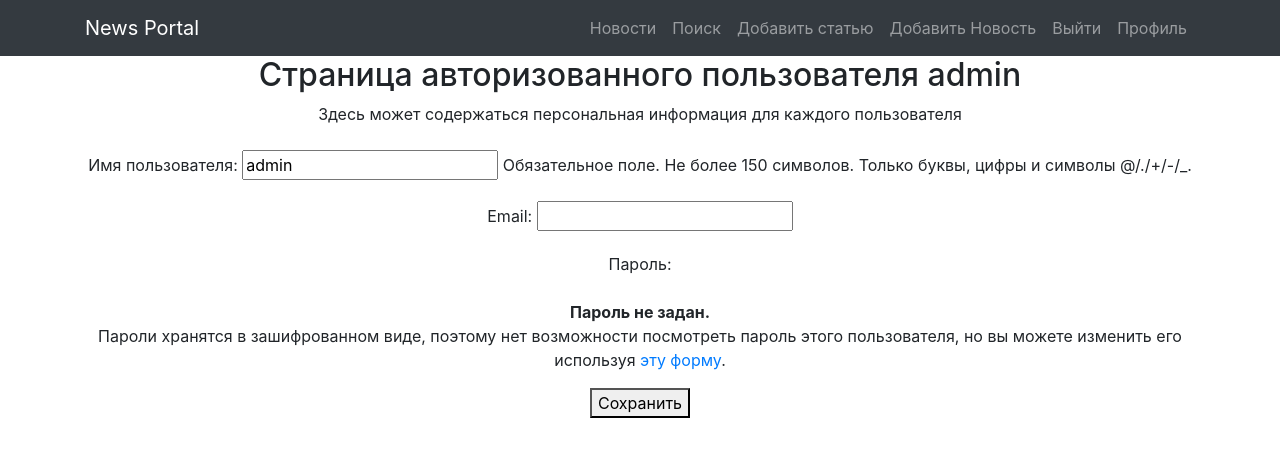
After one commit to ViktorSanych/NewsPortalD-10, a Django app: page /news/3/profile_update/ in a window 1280 px wide. The commit adds this page. Shown: the top 457 px of the page. Run offline with Django 4.2, Linux system fonts and the light colour scheme; a user stored in the database is signed in; some libraries are stand-ins or nearby versions.

Commit message:
Итоговый проект 8.6 - класс-представление редактирования профиля

```diff
--- a/news/forms.py
+++ b/news/forms.py
@@ -1,8 +1,18 @@
 from django import forms
 from .models import Post
+from django.contrib.auth.forms import UserChangeForm
+from django.contrib.auth.models import User
 
 
 class PostForm(forms.ModelForm):
     class Meta:
         model = Post
         fields = ['author', 'category', 'title', 'text']
+
+
+class ProfileUpdateForm(UserChangeForm):
+    email = forms.EmailField(required=True)
+
+    class Meta:
+        model = User
+        fields = ['username', 'email']
--- a/news/urls.py
+++ b/news/urls.py
@@ -1,7 +1,7 @@
 from django.urls import path
 
 from news.views import PostDetailView, PostUpdateView, PostDeleteView, PostsListView, SearchView,\
-    NewsCreateView, ArticleCreateView
+    NewsCreateView, ArticleCreateView, ProfileUpdateView
 
 urlpatterns = [
     path('news/', PostsListView.as_view(), name='posts_list'),
@@ -11,5 +11,6 @@ urlpatterns = [
     path('news/search/', SearchView.as_view(), name='search'),
     path('news/news_create/', NewsCreateView.as_view(), name='news_create'),
     path('news/article_create/', ArticleCreateView.as_view(), name='article_create'),
+    path('news/<int:pk>/profile_update/', ProfileUpdateView.as_view(), name='profile_update')
     # ...
 ]
--- a/news/views.py
+++ b/news/views.py
@@ -1,8 +1,11 @@
+from django.contrib.auth.models import User
+from django.contrib.auth.decorators import login_required
+from django.utils.decorators import method_decorator
 from django.views.generic import DetailView, UpdateView, DeleteView, ListView, CreateView
 from django_filters.views import FilterView
 from django.urls import reverse_lazy
 
-from .forms import PostForm
+from .forms import PostForm, ProfileUpdateForm
 from .models import Post
 from news.filters import PostFilter
 
@@ -91,3 +94,14 @@ class ArticleDeleteView(DeleteView):
     model = Post
     template_name = 'news/post_delete.html'
     success_url = reverse_lazy('posts_list')
+
+
+@method_decorator(login_required, name='dispatch')
+class ProfileUpdateView(UpdateView):
+    model = User
+    form_class = ProfileUpdateForm
+    template_name = 'news/profile_update.html'
+    success_url = reverse_lazy('posts_list')
+
+    def get_object(self, queryset=None):
+        return self.request.user
--- a/templates/flatpages/default.html
+++ b/templates/flatpages/default.html
@@ -48,6 +48,9 @@
 						<li class="nav-item">
 							<a class="nav-link" href="{% url 'account_logout' %}">Выйти</a>
 						</li>
+						<li class="nav-item">
+							<a class="nav-link" href="{% url 'profile_update' pk=user.pk %}">Профиль</a>
+						</li>
 						{% endif %}
 					</ul>
 				</div>
--- /dev/null
+++ b/templates/news/profile_update.html
@@ -0,0 +1,14 @@
+{% extends 'flatpages/default.html' %}
+
+{% block title %}профиль{% endblock %}
+
+{% block content %}
+	<h2>Страница авторизованного пользователя {{ request.user.username }}</h2>
+	<div> Здесь может содержаться персональная информация для каждого пользователя</div>
+	<br>
+	<form method="post">
+		{% csrf_token %}
+		{{ form.as_p }}
+		<button type="submit">Сохранить</button>
+	</form>
+{% endblock %}
```
Also changed, not shown: db.sqlite3.
